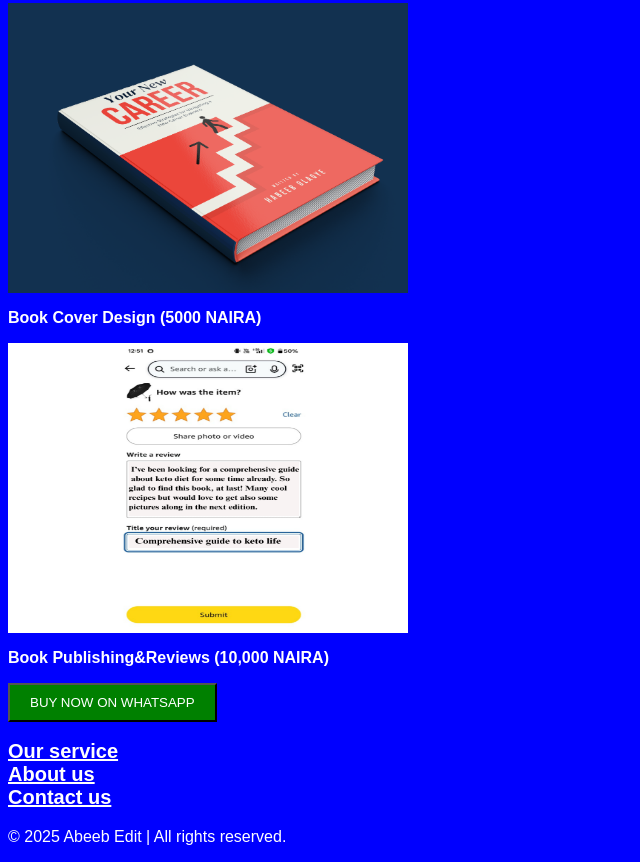
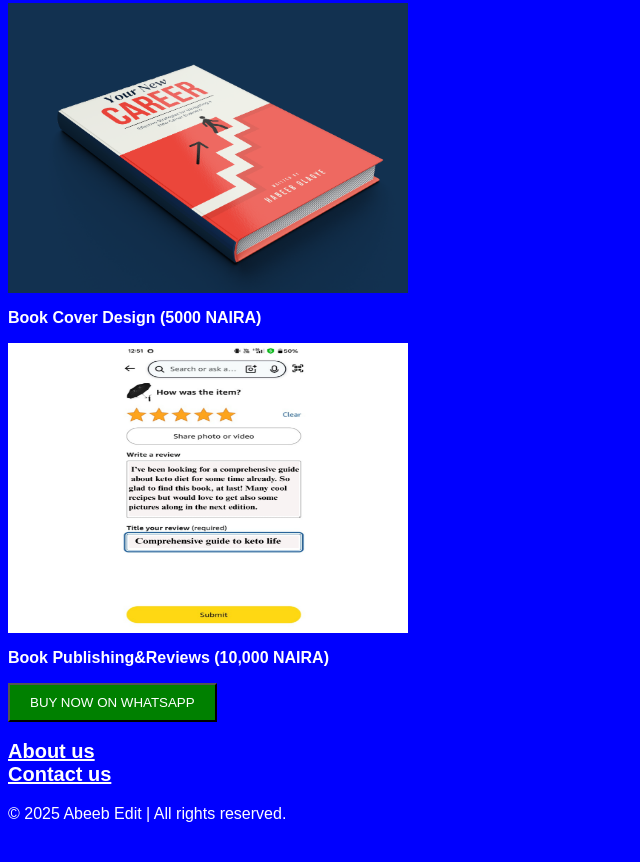
Before and after one commit to abeebedit/abeebedit.github.io, a plain HTML site: page index.html in a window 1280 px wide. Shown: the part 1854-2716 px from the top of the page, without its empty margins (0-640 px from the left). After the commit the page ends 2693 px from the top, so only its background shows below. Drawn offline with Linux system fonts and the light colour scheme.

Commit message:
Update index.html

```diff
--- a/index.html
+++ b/index.html
@@ -55,9 +55,6 @@ cursor: pointer;">
 
 <h3><strong>
 <nav>
- <a href="our service.html"> Our service</a>
-</nav>
-<nav>
   <a href="about us.html">About us</a>
 </nav>
 <nav>
```
